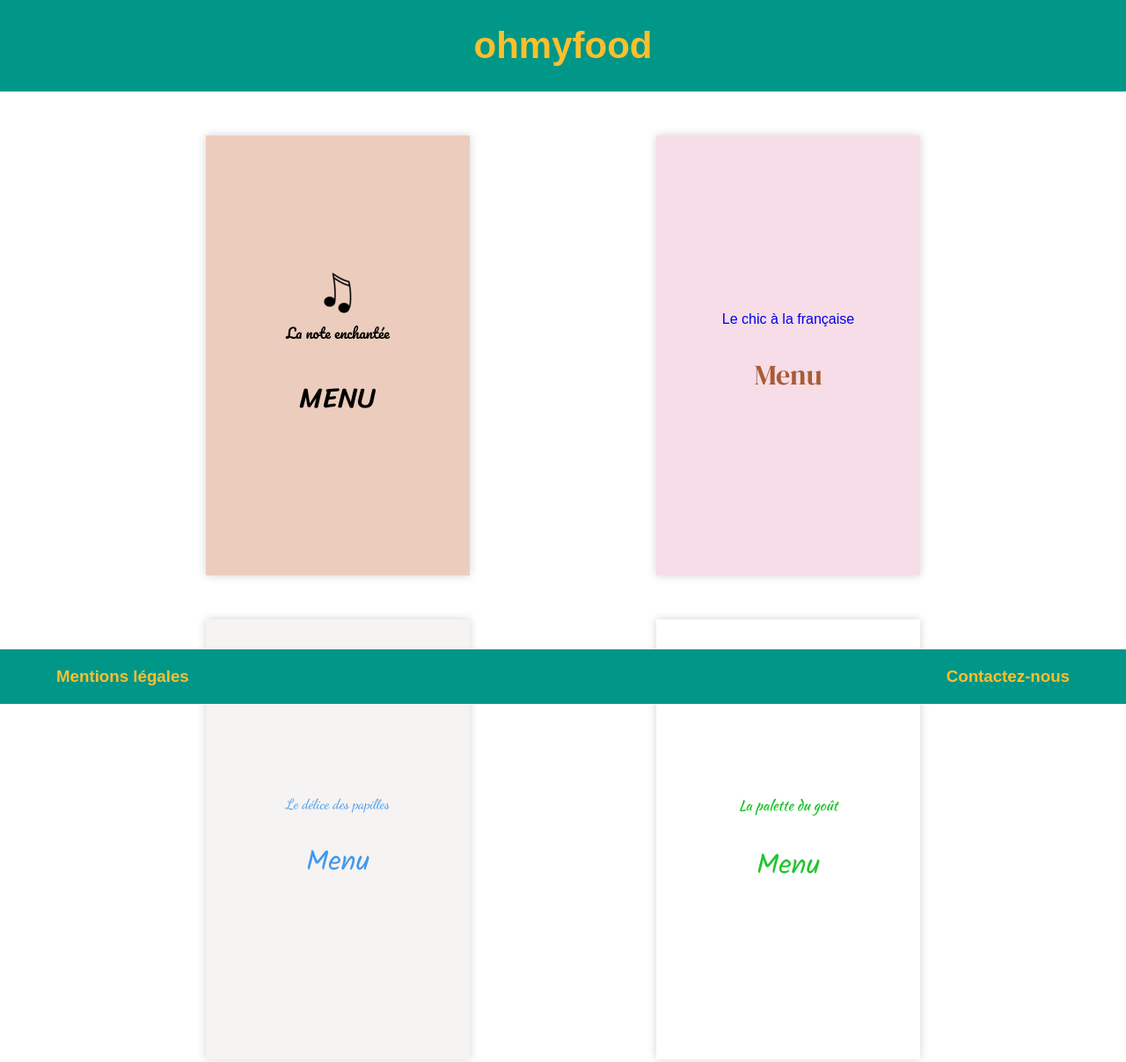
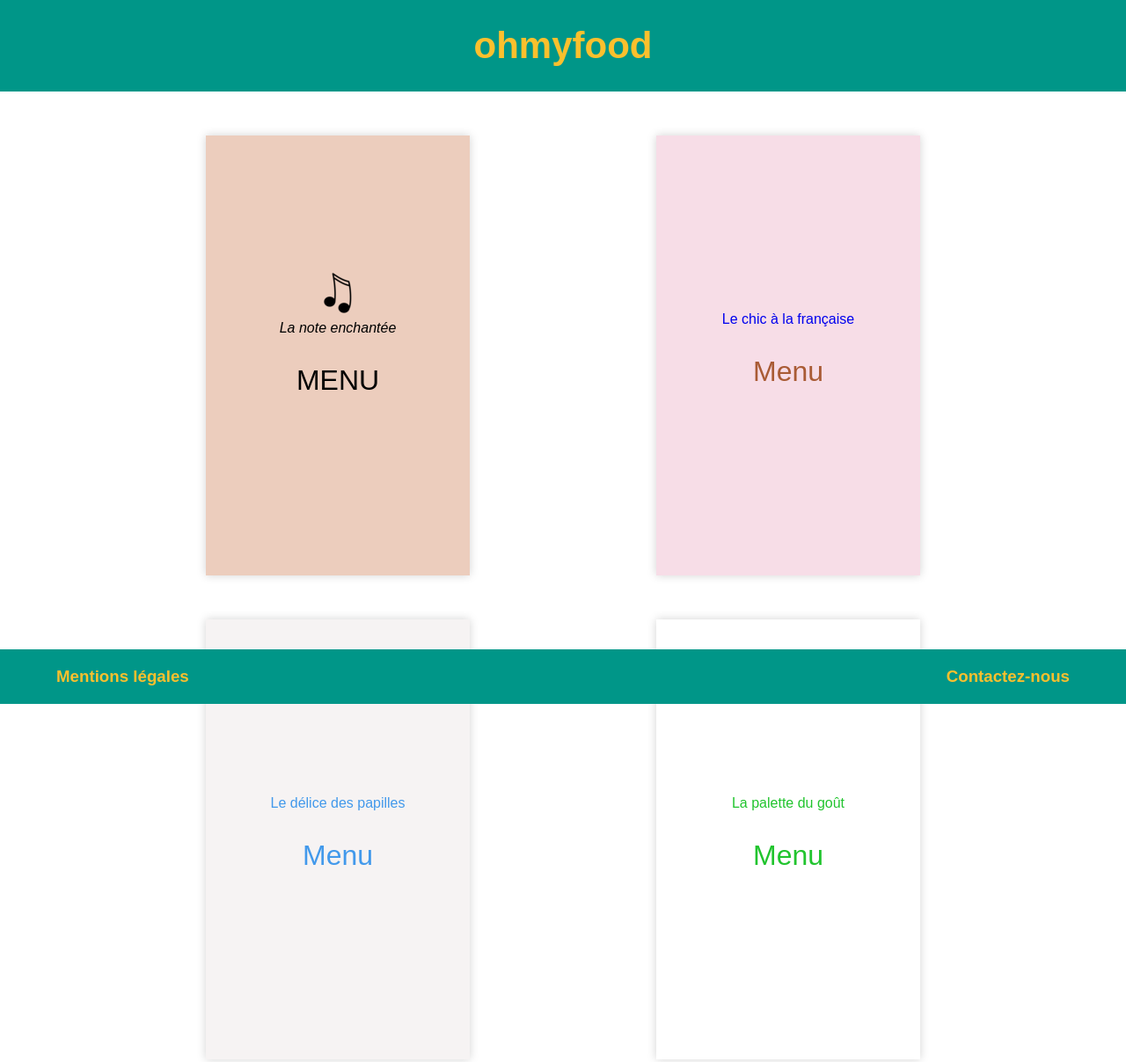
Before and after one commit to Mai201/Ohmyfood, a website: page index.html in a window 1280 px wide. Shown: the top 1207 px of the page at 88% size. Drawn offline with Linux system fonts and the light colour scheme.

Commit message:
fixing style

```diff
--- a/css/style.css
+++ b/css/style.css
@@ -4,38 +4,6 @@ body {
   margin: 0;
 }
 
-/* ajout de polices*/
-@font-face {
-  /* Ajout police Pacifico pour title-m1 */
-  font-family: "Pacifico-Regular";
-  src: url("Pacifico-Regular.ttf") format("truetype");
-}
-@font-face {
-  /* Ajout police Sriracha pour p "menu" du menu 1 */
-  font-family: "Sriracha-Regular";
-  src: url("Sriracha-Regular.ttf") format("truetype");
-}
-/* ajouter police title-m2 */
-@font-face {
-  /* Ajout police Display pour p "menu" du menu 2 */
-  font-family: "DMSerifDisplay-Regular";
-  src: url("DMSerifDisplay-Regular.ttf") format("truetype");
-}
-@font-face {
-  /* Ajout police Dancing pour title-m3 */
-  font-family: "DancingScript-VariableFont_wght";
-  src: url("DancingScript-VariableFont_wght.ttf") format("truetype");
-}
-@font-face {
-  /* Ajout police Kalam pour p "menu" des menus 3 et 4  */
-  font-family: "Kalam-Regular";
-  src: url("Kalam-Regular.ttf") format("truetype");
-}
-@font-face {
-  /* Ajout police pour title-m4  */
-  font-family: "KaushanScript-Regular";
-  src: url("KaushanScript-Regular.ttf") format("truetype");
-}
 header {
   width: 100%;
   display: flex;
@@ -96,14 +64,13 @@ h3 {
 }
 .menus__ligne-menu1 p {
   font-size: xx-large;
-  font-family: "Sriracha-Regular";
   color: black;
 }
 .menus__ligne-menu1 .img1 {
   margin-top: 150px;
 }
 .menus__ligne-menu1 .title-m1 {
-  font-family: "Pacifico-Regular";
+  font-style: italic;
   color: black;
 }
 .menus__ligne-menu2 {
@@ -115,7 +82,6 @@ h3 {
 }
 .menus__ligne-menu2 p {
   font-size: xx-large;
-  font-family: "DMSerifDisplay-Regular";
   color: rgba(163, 81, 40, 0.932);
 }
 .menus__ligne-menu2 .title-m2 {
@@ -129,12 +95,10 @@ h3 {
   background-color: rgba(240, 236, 236, 0.603);
 }
 .menus__ligne-menu3 p {
-  font-family: "Kalam-Regular";
   font-size: xx-large;
   color: #4299eb;
 }
 .menus__ligne-menu3 .title-m3 {
-  font-family: "DancingScript-VariableFont_wght";
   margin-top: 200px;
   color: #4299eb;
 }
@@ -145,12 +109,10 @@ h3 {
   box-shadow: 0 0 10px 0 lightgrey;
 }
 .menus__ligne-menu4 p {
-  font-family: "Kalam-Regular";
   font-size: xx-large;
   color: #21c42e;
 }
 .menus__ligne-menu4 .title-m4 {
-  font-family: "KaushanScript-Regular";
   margin-top: 200px;
   color: #21c42e;
 }
```
